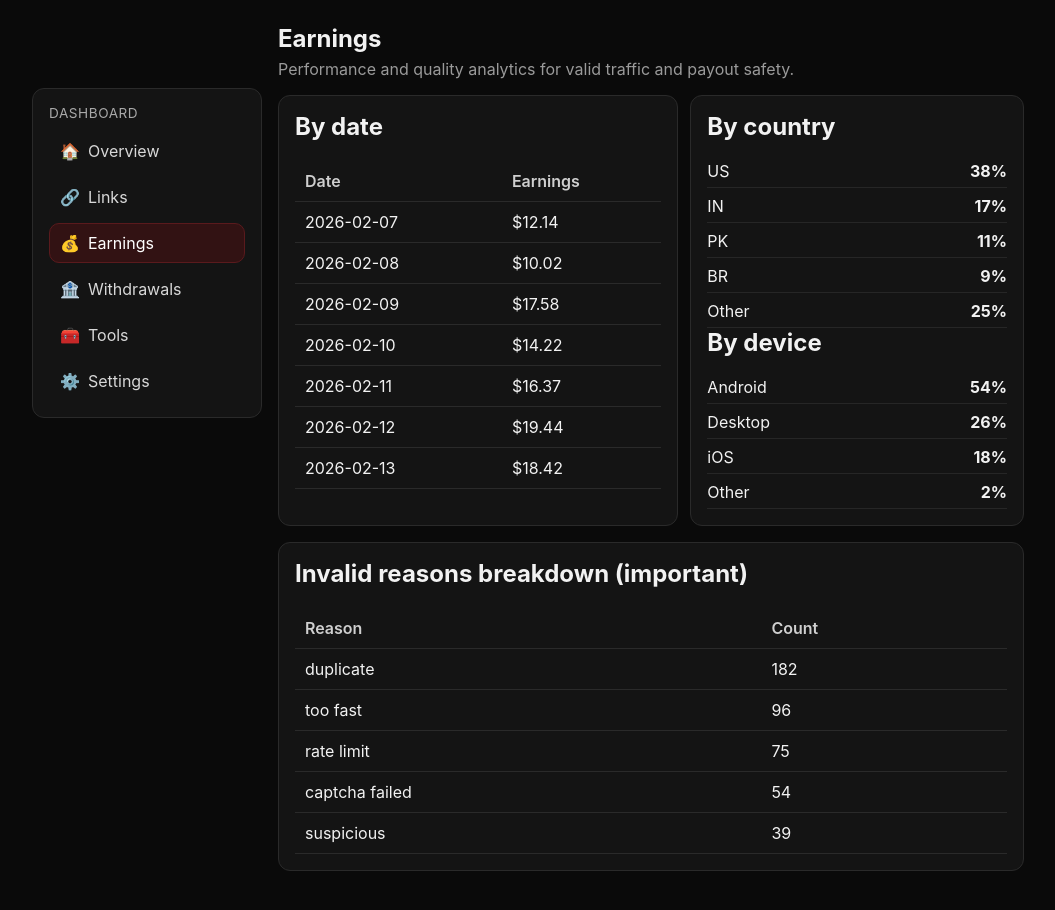
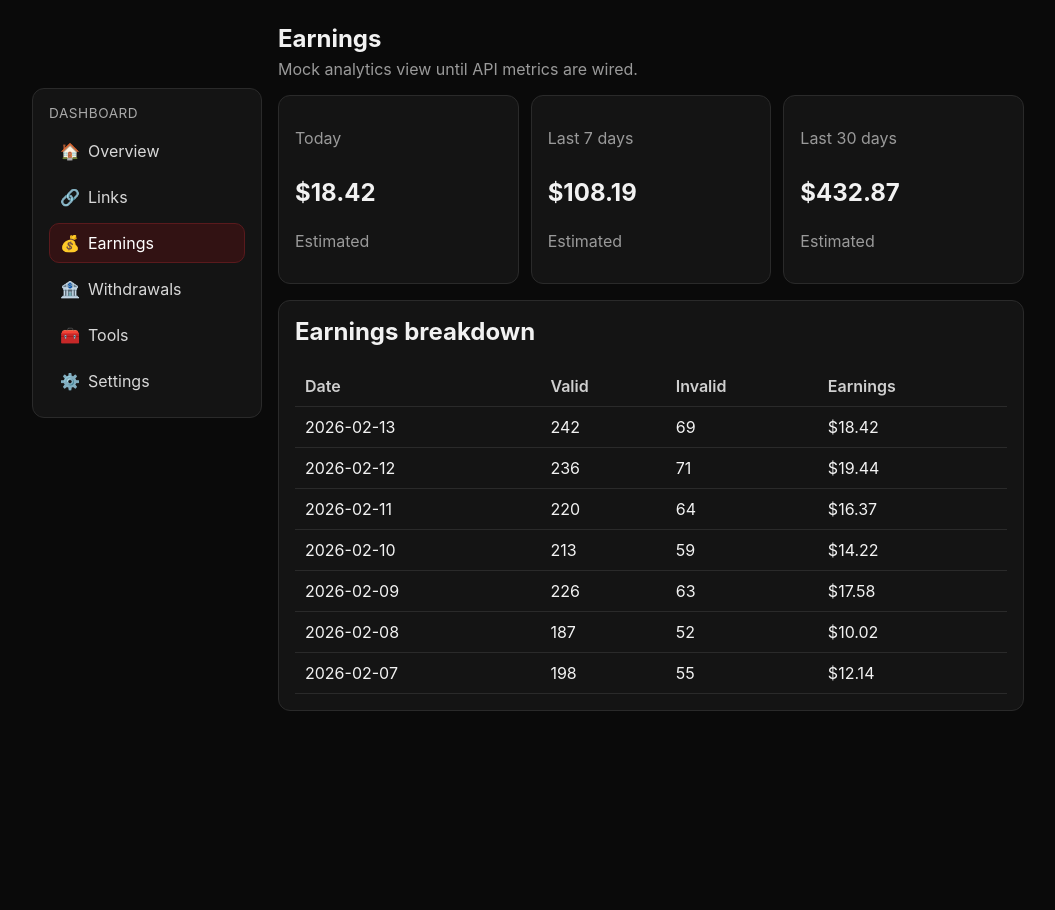
Before and after one commit to DevIsuruSampath/urlshortener, a Next.js app in the folder apps/web/: page /dashboard/earnings in a window 1280 px wide. Shown: the top 910 px of the page, without its empty margins (112-1167 px from the left). After the commit the page ends 800 px from the top, so only its background shows below. Built offline with nearby package versions, Linux system fonts and the light colour scheme.

Commit message:
feat: polish earnings and withdrawals mock dashboard pages

```diff
--- a/apps/web/src/app/(dashboard)/dashboard/earnings/page.tsx
+++ b/apps/web/src/app/(dashboard)/dashboard/earnings/page.tsx
@@ -1,34 +1,19 @@
-const byDate = [
-  { date: "2026-02-07", earnings: "$12.14" },
-  { date: "2026-02-08", earnings: "$10.02" },
-  { date: "2026-02-09", earnings: "$17.58" },
-  { date: "2026-02-10", earnings: "$14.22" },
-  { date: "2026-02-11", earnings: "$16.37" },
-  { date: "2026-02-12", earnings: "$19.44" },
-  { date: "2026-02-13", earnings: "$18.42" },
-];
+import { StatCard } from "@/components/ui/StatCard";
 
-const byCountry = [
-  { country: "US", value: "38%" },
-  { country: "IN", value: "17%" },
-  { country: "PK", value: "11%" },
-  { country: "BR", value: "9%" },
-  { country: "Other", value: "25%" },
-];
+const summary = {
+  today: "$18.42",
+  sevenDays: "$108.19",
+  thirtyDays: "$432.87",
+};
 
-const byDevice = [
-  { device: "Android", value: "54%" },
-  { device: "Desktop", value: "26%" },
-  { device: "iOS", value: "18%" },
-  { device: "Other", value: "2%" },
-];
-
-const invalidReasons = [
-  { reason: "duplicate", count: 182 },
-  { reason: "too fast", count: 96 },
-  { reason: "rate limit", count: 75 },
-  { reason: "captcha failed", count: 54 },
-  { reason: "suspicious", count: 39 },
+const rows = [
+  { date: "2026-02-13", valid: 242, invalid: 69, earnings: "$18.42" },
+  { date: "2026-02-12", valid: 236, invalid: 71, earnings: "$19.44" },
+  { date: "2026-02-11", valid: 220, invalid: 64, earnings: "$16.37" },
+  { date: "2026-02-10", valid: 213, invalid: 59, earnings: "$14.22" },
+  { date: "2026-02-09", valid: 226, invalid: 63, earnings: "$17.58" },
+  { date: "2026-02-08", valid: 187, invalid: 52, earnings: "$10.02" },
+  { date: "2026-02-07", valid: 198, invalid: 55, earnings: "$12.14" },
 ];
 
 export default function EarningsPage() {
@@ -36,70 +21,34 @@ export default function EarningsPage() {
     <main className="dash-page">
       <header className="dash-page-head">
         <h1>Earnings</h1>
-        <p className="muted">Performance and quality analytics for valid traffic and payout safety.</p>
+        <p className="muted">Mock analytics view until API metrics are wired.</p>
       </header>
 
-      <section className="dash-two-col">
-        <article className="card section">
-          <h2>By date</h2>
-          <div className="table-wrap">
-            <table className="tier-table dash-responsive-table">
-              <thead>
-                <tr>
-                  <th>Date</th>
-                  <th>Earnings</th>
-                </tr>
-              </thead>
-              <tbody>
-                {byDate.map((row) => (
-                  <tr key={row.date}>
-                    <td data-label="Date">{row.date}</td>
-                    <td data-label="Earnings">{row.earnings}</td>
-                  </tr>
-                ))}
-              </tbody>
-            </table>
-          </div>
-        </article>
-
-        <article className="card section">
-          <h2>By country</h2>
-          <ul className="simple-list">
-            {byCountry.map((row) => (
-              <li key={row.country}>
-                <span>{row.country}</span>
-                <strong>{row.value}</strong>
-              </li>
-            ))}
-          </ul>
-
-          <h2 className="section-subhead">By device</h2>
-          <ul className="simple-list">
-            {byDevice.map((row) => (
-              <li key={row.device}>
-                <span>{row.device}</span>
-                <strong>{row.value}</strong>
-              </li>
-            ))}
-          </ul>
-        </article>
+      <section className="dash-cards-grid payouts-grid">
+        <StatCard label="Today" value={summary.today} hint="Estimated" />
+        <StatCard label="Last 7 days" value={summary.sevenDays} hint="Estimated" />
+        <StatCard label="Last 30 days" value={summary.thirtyDays} hint="Estimated" />
       </section>
 
       <section className="card section">
-        <h2>Invalid reasons breakdown (important)</h2>
+        <h2>Earnings breakdown</h2>
         <div className="table-wrap">
           <table className="tier-table dash-responsive-table">
             <thead>
               <tr>
-                <th>Reason</th>
-                <th>Count</th>
+                <th>Date</th>
+                <th>Valid</th>
+                <th>Invalid</th>
+                <th>Earnings</th>
               </tr>
             </thead>
             <tbody>
-              {invalidReasons.map((row) => (
-                <tr key={row.reason}>
-                  <td data-label="Reason">{row.reason}</td>
-                  <td data-label="Count">{row.count}</td>
+              {rows.map((row) => (
+                <tr key={row.date}>
+                  <td data-label="Date">{row.date}</td>
+                  <td data-label="Valid">{row.valid}</td>
+                  <td data-label="Invalid">{row.invalid}</td>
+                  <td data-label="Earnings">{row.earnings}</td>
                 </tr>
               ))}
             </tbody>
```
Also changed, not shown: apps/web/src/app/(dashboard)/dashboard/withdrawals/page.tsx (+12 -24 lines).
